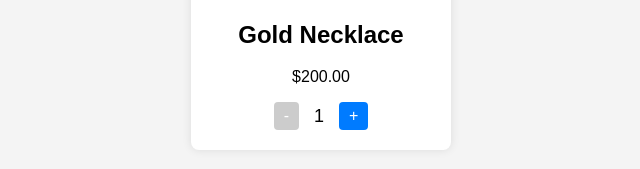
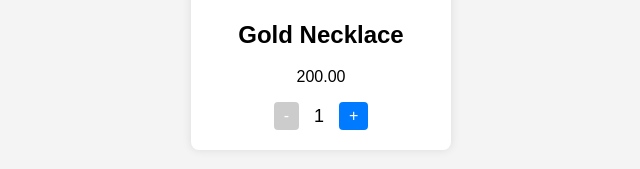
Before and after one commit to vaishubhambare/product-qty, a plain HTML site: page index.html in a window 1280 px wide. Shown: the part 427-596 px from the top of the page, 319-959 px from the left. Drawn offline with Linux system fonts and the light colour scheme.

```diff
--- a/index.html
+++ b/index.html
@@ -62,7 +62,7 @@
         <div class="card">
             <img src="https://encrypted-tbn0.gstatic.com/images?q=tbn:ANd9GcTjej059QXAEOVzG-zkPCrfy-bdoGHi86fEoA&s" alt="Jewelry 1">
             <h2>Gold Necklace</h2>
-            <p>$200.00</p>
+            <p>200.00</p>
             <div class="quantity">
                 <button class="decrement" disabled>-</button>
                 <span class="quantity-value">1</span>
```
